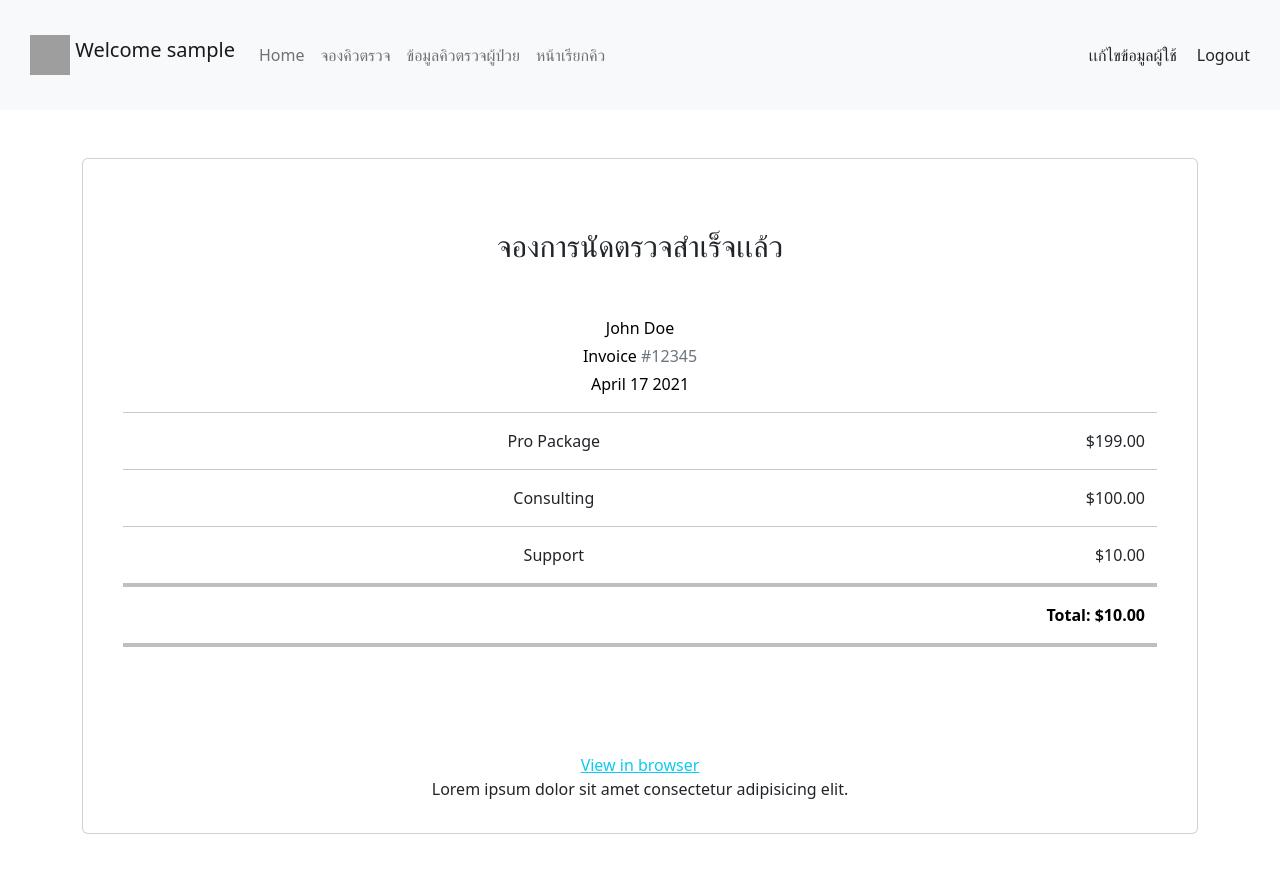
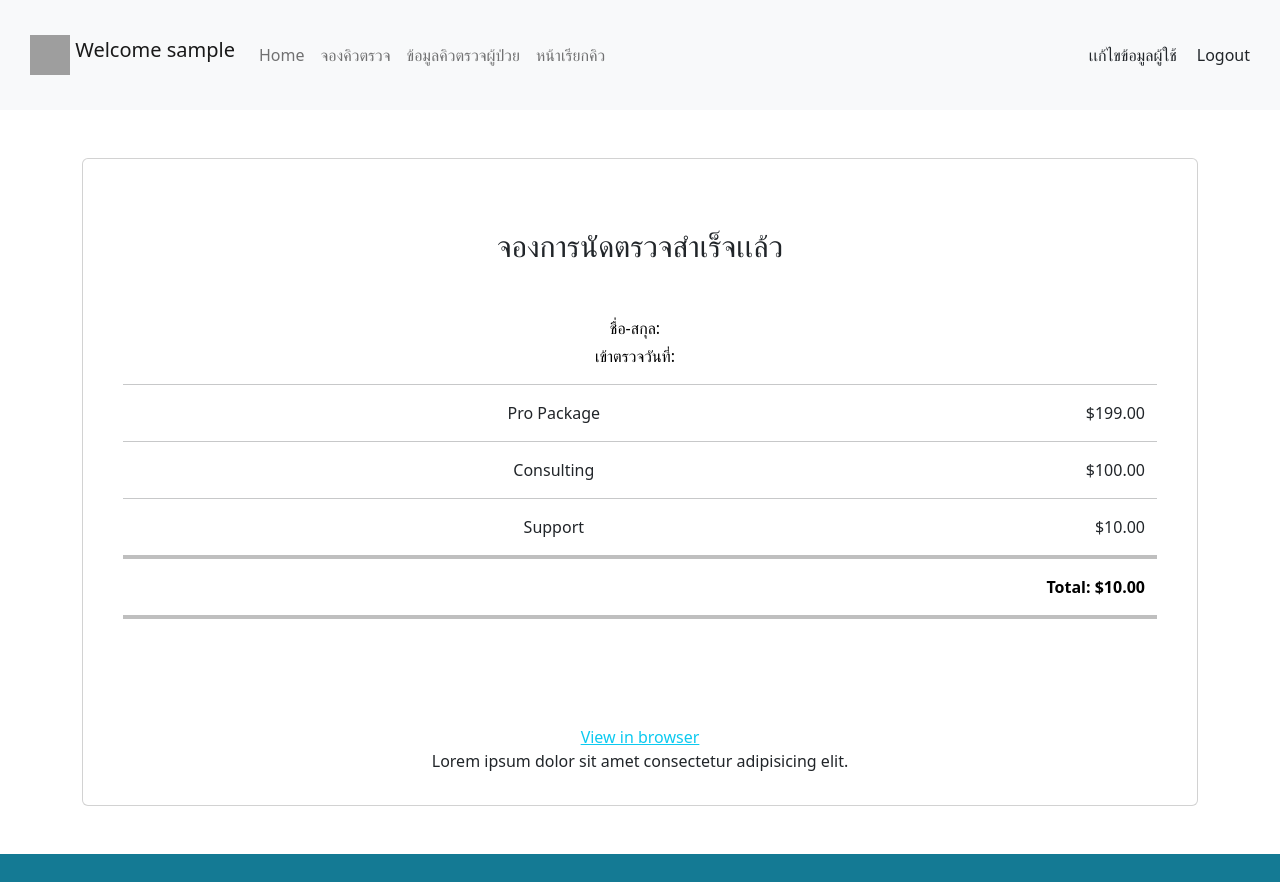
Before and after one commit to DetroittTxP/fullstack-hospital, a React (Vite) app in the folder frontend/: page /receipt in a window 1280 px wide. After the commit the page ends 854 px from the top, so only its background shows below. Built offline with nearby package versions, Linux system fonts and the light colour scheme; sample sign-in values are in the browser's storage; grey boxes are pictures that could not be loaded.

Commit message:
Update QueueReceipt.tsx

```diff
--- a/frontend/src/components/Queue/QueueReceipt.tsx
+++ b/frontend/src/components/Queue/QueueReceipt.tsx
@@ -1,4 +1,4 @@
-import React from 'react';
+import React,{useEffect} from 'react';
 import {
     MDBCard,
     MDBCardBody,
@@ -11,6 +11,8 @@ import { ReceiptQueueProps } from '../../type';
 
 const QueueRecceipt:React.FC<ReceiptQueueProps> = ({queuedata}) =>{
 
+
+
     return(
         <MDBContainer className="py-5">
       <MDBCard>
@@ -21,11 +23,9 @@ const QueueRecceipt:React.FC<ReceiptQueueProps> = ({queuedata}) =>{
             </p>
             <MDBRow>
               <MDBTypography listUnStyled>
-                <li className="text-black">John Doe</li>
-                <li className="text-muted mt-1">
-                  <span className="text-black">Invoice</span> #12345
-                </li>
-                <li className="text-black mt-1">April 17 2021</li>
+                <li className="text-black">ชื่อ-สกุล: <span style={{marginLeft:10}}>{queuedata.name}</span></li>
+
+                <li className="text-black mt-1">เข้าตรวจวันที่: <span style={{marginLeft:10}}>{queuedata.date}</span></li>
               </MDBTypography>
               <hr />
               <MDBCol xl="10">
```
